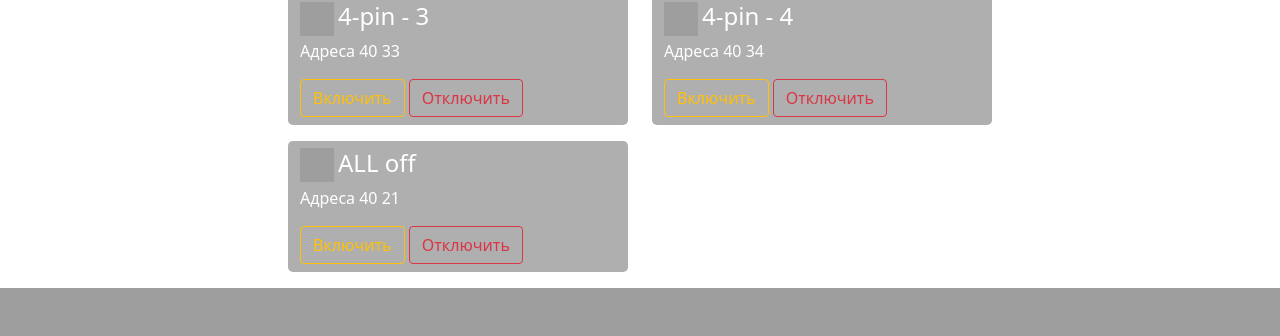
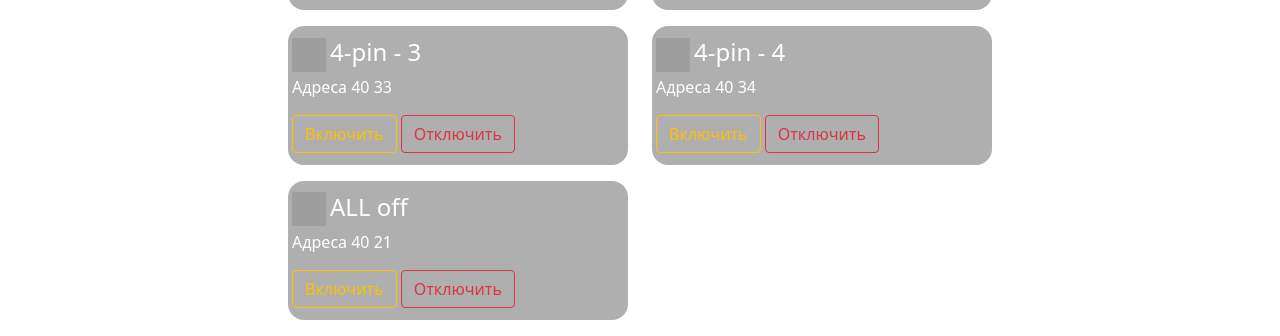
Before and after one commit to MaksoN12340987/RASBERRY, a Django app: page /supply/home/ in a window 1280 px wide. Shown: the part 801-1137 px from the top of the page. Before the commit the page ends 1089 px from the top, so only its background shows below. Run offline with Django 5.2, Linux system fonts and the light colour scheme; data comes from the database, SQL or seed files in the repository; parts of the project's set-up code (start-up, migrations or seed data) failed here and were passed over; some libraries are stand-ins or nearby versions; grey boxes are pictures that could not be loaded.

```diff
--- a/supply/templates/supply/home.html
+++ b/supply/templates/supply/home.html
@@ -18,7 +18,7 @@
     {% for switch in switches %}
       <div class="col">
 
-        <div class="container bg-item text-white-card mb-3 rounded-3">
+        <div class="container bg-item text-white-card mb-3 p-1 rounded-4">
 
           <div class="d-flex align-items-center">
             <img src="/media/{{ switch.image }}" alt="" width="34" height="34" class="d-inline-block mt-1">
```
